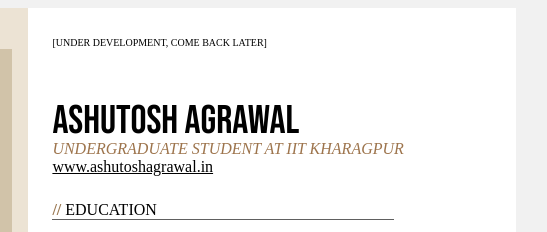
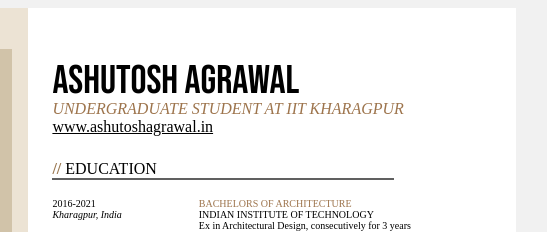
Before and after one commit to obitors/online-cv, a website: page index.html in a window 1280 px wide. Shown: the top 232 px of the page, 524-1071 px from the left. Drawn offline with Linux system fonts and the light colour scheme.

Commit message:
Version 1.5

```diff
--- a/index.html
+++ b/index.html
@@ -195,7 +195,7 @@
         <div class="col-60">
             <div class="right-content">
                 <div class="my-heading">
-                    [UNDER DEVELOPMENT, COME BACK LATER]
+
                     <div class="my-name">
                         ASHUTOSH AGRAWAL
                     </div>
```
